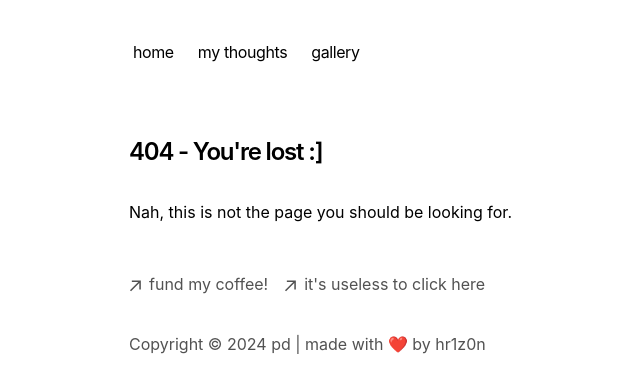
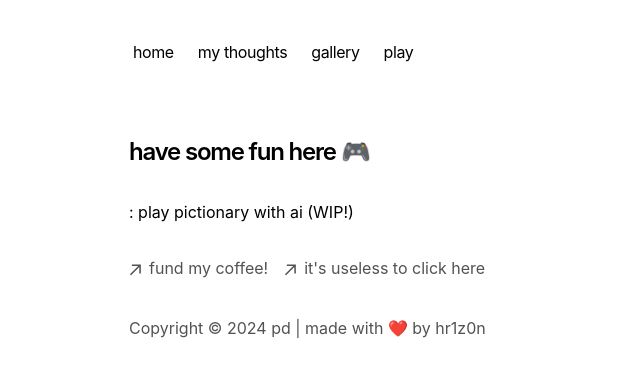
Before and after one commit to pratham-darooka/hr1z0n, a Next.js app: page /play in a window 1280 px wide. Before the commit this address had no page. Shown: the top 392 px of the page, without its empty margins (223-863 px from the left). Built offline with nearby package versions, Linux system fonts and the light colour scheme.

Commit message:
new page, linked ai pictionary

```diff
--- a/app/components/nav.tsx
+++ b/app/components/nav.tsx
@@ -10,7 +10,9 @@ const navItems = {
   '/gallery': {
     name: 'gallery',
   },
-
+  '/play':{
+    name: 'play',
+  }
 }
 
 export function Navbar() {
--- /dev/null
+++ b/app/play/page.tsx
@@ -0,0 +1,17 @@
+import Head from 'next/head';
+import Link from 'next/link'
+
+const Page = () => {
+  return (
+    <div>
+        <h1 className="font-semibold text-2xl mb-8 tracking-tighter">
+          have some fun here 🎮
+        </h1>
+          <Link href='https://pictionary-ai.vercel.app/'>
+            : play pictionary with ai (WIP!)
+          </Link>
+    </div>
+  );
+};
+
+export default Page;
```
